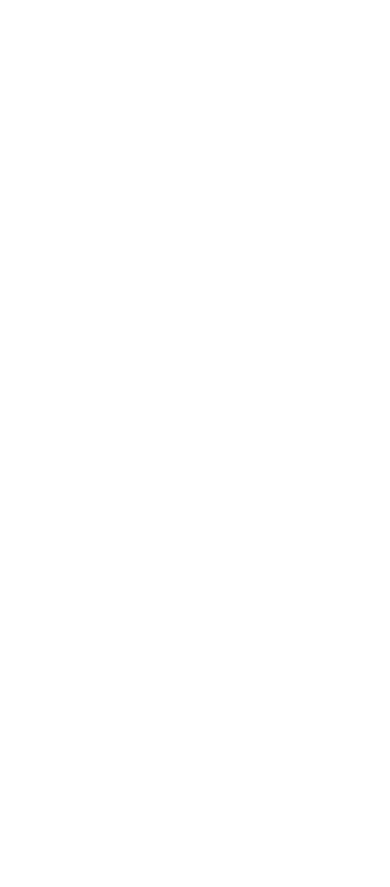
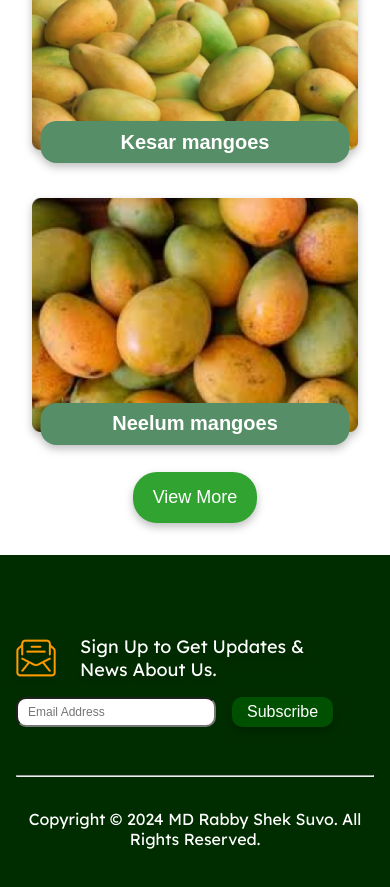
Before and after one commit to rabby-shek/fresh-mango, a React (Create React App) app: page / in a window 390 px wide. Shown: the part 5400-6287 px from the top of the page. Before the commit the page ends 4019 px from the top, so only its background shows below. Built offline with nearby package versions, Linux system fonts and the light colour scheme.

Commit message:
footer section complete

```diff
--- a/src/App.css
+++ b/src/App.css
@@ -70,6 +70,7 @@
   border: none;
   outline: none;
   border-radius: 1rem;
+  cursor: pointer;
 }
 .menu-icon {
   display: none;
@@ -468,6 +469,121 @@
 .customer-info p{
   font-size: 20px;
 }
+/* ========== MANGO TYPES ========== */
+.mangoes {
+  display: grid;
+  column-gap: 1.5rem;
+  row-gap: 3rem;
+  padding: 16px;
+  grid-template-columns: repeat(auto-fill, minmax(300px, 1fr));
+}
+
+.image-container {
+  position: relative;
+}
+
+.image-container img {
+  display: block;
+  width: 100%;
+  height: auto;
+}
+
+.image-container button {
+  position: absolute;
+  bottom: -13px; /* Half of the button height to position half inside and half outside */
+  left: 50%;
+  transform: translateX(-50%);
+  background-color: #568F67;
+  outline: none;
+  border: none;
+  border-radius: 1rem;
+  font-size: 20px;
+  color: #fff;
+  font-weight: bold;
+  width: 309px;
+  height: 42px;
+  cursor: pointer;
+  display: flex;
+  justify-content: center;
+  align-items: center;
+}
+
+.mango-item {
+  border-radius: 8px;
+  text-align: center;
+  filter: drop-shadow(0px 4px 4px rgba(0, 0, 0, 0.25));
+}
+.view-more-btn-container{
+  text-align: center;
+}
+.view-more-btn{
+  background-color: #30A330;
+  color: #fff;
+  outline: none;
+  border: none;
+  padding: 15px 20px;
+  border-radius: 1.5rem;
+  font-size: 18px;
+  text-align: center;
+  margin-top: 1.5rem;
+  cursor: pointer;
+}
+/* ========== Footer Styles ========= */
+.footer{
+  background-color: #002D00;
+}
+.footer-top{
+  display: flex;
+  justify-content: space-between;
+  align-items: center;
+  padding: 3rem 0;
+}
+.divider{
+  color: #30A330;
+}
+.footer-top-text{
+  display: flex;
+  justify-content: center;
+  align-items: center;
+  column-gap: 1.5rem;
+}
+.footer-top-text img{
+  width: 60px;
+  height: 60px;
+}
+.footer-top-text p{
+  font-size: 30px;
+  color: #fff;
+}
+.footer-input-container{
+  display: flex;
+  justify-content: center;
+  align-items: center;
+  column-gap: 1rem;
+}
+.footer-input-container input{
+  width: 300px;
+  height: 50px;
+  font-size: 16px;
+  border-radius: 10px;
+  padding: 10px;
+}
+.footer-input-container button{
+  background-color: #005001;
+  font-size: 16px;
+  color: #fff;
+  padding: 10px 15px;
+  border: none;
+  outline: none;
+  border-radius: 10px;
+  cursor: pointer;
+}
+.copy-right{
+  font-size: 16px;
+  color: #fff;
+  padding: 2rem 0;
+  text-align: center;
+}
 /* for medium devices */
 @media screen and (max-width: 820px) {
   .header {
@@ -564,6 +680,14 @@
   }
   .customer-info p{
     font-size: 13px;
+  }
+  .footer-top{
+    display: flex;
+    flex-direction: column;
+    justify-content: space-between;
+    align-items: flex-start;
+    padding: 3rem 0;
+    row-gap: 1rem;
   }
 }
 
@@ -672,4 +796,42 @@
     width: 100%;
     row-gap: 2rem;
   }
+  .footer-top-text{
+    display: flex;
+    justify-content: center;
+    align-items: center;
+    column-gap: 1.5rem;
+  }
+  .footer-top-text img{
+    width: 40px;
+    height: 40px;
+  }
+  .footer-top-text p{
+    font-size: 18px;
+    color: #fff;
+  }
+  .footer-input-container{
+    display: flex;
+    justify-content: center;
+    align-items: center;
+    column-gap: 1rem;
+    row-gap: 1rem;
+  }
+  .footer-input-container input{
+    width: 200px;
+    height: 30px;
+    border-radius: 10px;
+    padding: 10px;
+    font-size: 12px;
+  }
+  .footer-input-container button{
+    background-color: #005001;
+    font-size: 16px;
+    color: #fff;
+    padding: 6px 15px;
+    border: none;
+    outline: none;
+    border-radius: 10px;
+    cursor: pointer;
+  }
 }
--- a/src/App.js
+++ b/src/App.js
@@ -1,7 +1,7 @@
 
 import { useEffect } from 'react';
 import './App.css';
-import { AboutSection, ChooseUs, Customers, Header, HeroSection, News } from './components';
+import { AboutSection, ChooseUs, Customers, Footer, Header, HeroSection, MangoTypes, News } from './components';
 import Aos from 'aos';
 import 'aos/dist/aos.css';
 function App() {
@@ -16,6 +16,8 @@
       <News />
       <ChooseUs />
       <Customers />
+      <MangoTypes />
+      <Footer />
     </>
   );
 }
--- /dev/null
+++ b/src/components/footer/Footer.jsx
@@ -0,0 +1,29 @@
+import React from "react";
+import EmailImg from "../../assets/images/footer-email.png";
+const Footer = () => {
+    const date = new Date();
+    const year = date.getFullYear();
+  return (
+    <footer className="footer section-padding">
+      <div className="footer-top">
+        <div className="footer-top-text drop-shadow">
+          <img src={EmailImg} alt="email" />
+          <p>
+            Sign Up to Get Updates & <br /> News About Us.
+          </p>
+        </div>
+        <div className="footer-input-container">
+          <input type="text" name="" id="" placeholder="Email Address" />
+          <button className="drop-shadow">Subscribe</button>
+        </div>
+      </div>
+      <hr className="divider" />
+      <div className="footer-bottom">
+
+      </div>
+      <div className="copy-right">Copyright © {year} MD Rabby Shek Suvo. All Rights Reserved.</div>
+    </footer>
+  );
+};
+
+export default Footer;
--- a/src/components/index.js
+++ b/src/components/index.js
@@ -4,3 +4,5 @@
 export { default as News } from './news/News';
 export { default as ChooseUs } from './choose-us/ChooseUs';
 export { default as Customers } from './customers/Customers';
+export { default as MangoTypes } from './mango-types/MangoTypes';
+export { default as Footer } from './footer/Footer';
--- /dev/null
+++ b/src/components/mango-types/MangoTypes.jsx
@@ -0,0 +1,66 @@
+import React from "react";
+import TitleLogo from "../../assets/images/section-logo.png";
+import MangoType1 from "../../assets/images/1.png";
+import MangoType2 from "../../assets/images/2.png";
+import MangoType3 from "../../assets/images/3.png";
+import MangoType4 from "../../assets/images/4.png";
+import MangoType5 from "../../assets/images/5.png";
+import MangoType6 from "../../assets/images/6.png";
+const MangoTypes = () => {
+  return (
+    <section className="mango-type-container section-padding" id="shop">
+      <div className="about-section-title drop-shadow" data-aos="fade-up">
+        <img src={TitleLogo} alt="title-logo" className="title-logo" />
+        <span className="title-part-1">Types Of</span>{" "}
+        <span className="title-part-2">Mangoes</span>
+      </div>
+      <div className="about-text drop-shadow">
+        Exploring The <span className="about-text-bottom-1">World Of </span>{" "}
+        <span className="about-text-bottom-2">Mango Varieties!</span>
+      </div>
+      <div class="mangoes">
+        <div class="mango-item" data-aos="fade-up">
+          <div class="image-container">
+            <img src={MangoType1} alt="mango" />
+            <button>Alphonso mangoes</button>
+          </div>
+        </div>
+        <div class="mango-item" data-aos="fade-up">
+          <div class="image-container">
+            <img src={MangoType2} alt="mango" />
+            <button>Ataulfo mangoes</button>
+          </div>
+        </div>
+        <div class="mango-item" data-aos="fade-up">
+          <div class="image-container">
+            <img src={MangoType3} alt="mango" />
+            <button>Keitt mangoes</button>
+          </div>
+        </div>
+        <div class="mango-item" data-aos="fade-up">
+          <div class="image-container">
+            <img src={MangoType4} alt="mango" />
+            <button>Tommy Atkins mangoes</button>
+          </div>
+        </div>
+        <div class="mango-item" data-aos="fade-up">
+          <div class="image-container">
+            <img src={MangoType5} alt="mango" />
+            <button>Kesar mangoes</button>
+          </div>
+        </div>
+        <div class="mango-item" data-aos="fade-up">
+          <div class="image-container">
+            <img src={MangoType6} alt="mango" />
+            <button>Neelum mangoes</button>
+          </div>
+        </div>
+      </div>
+      <div className="view-more-btn-container">
+      <button className="view-more-btn drop-shadow">View More</button>
+      </div>
+    </section>
+  );
+};
+
+export default MangoTypes;
```
Also changed, not shown: src/assets/images/footer-email.png (added).
